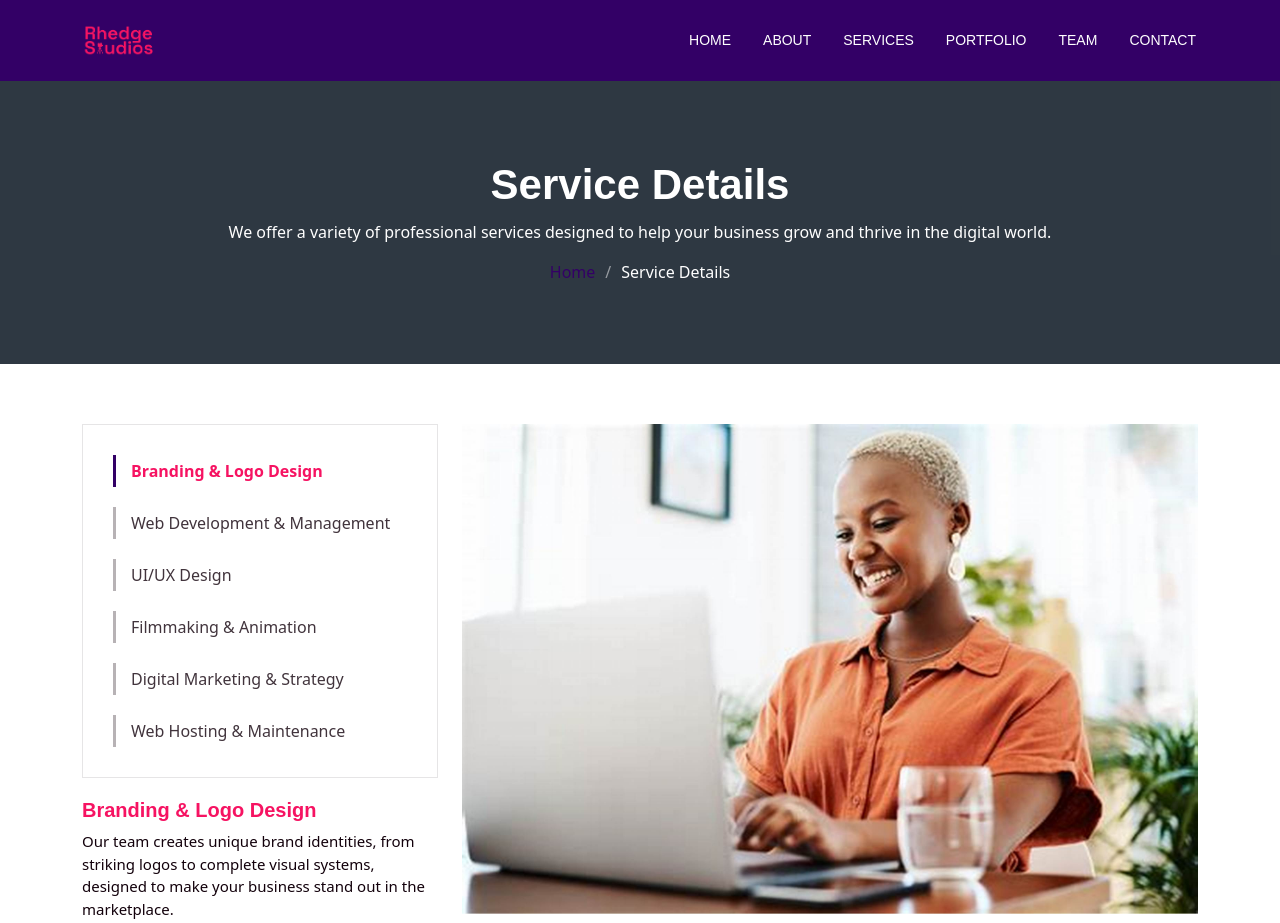
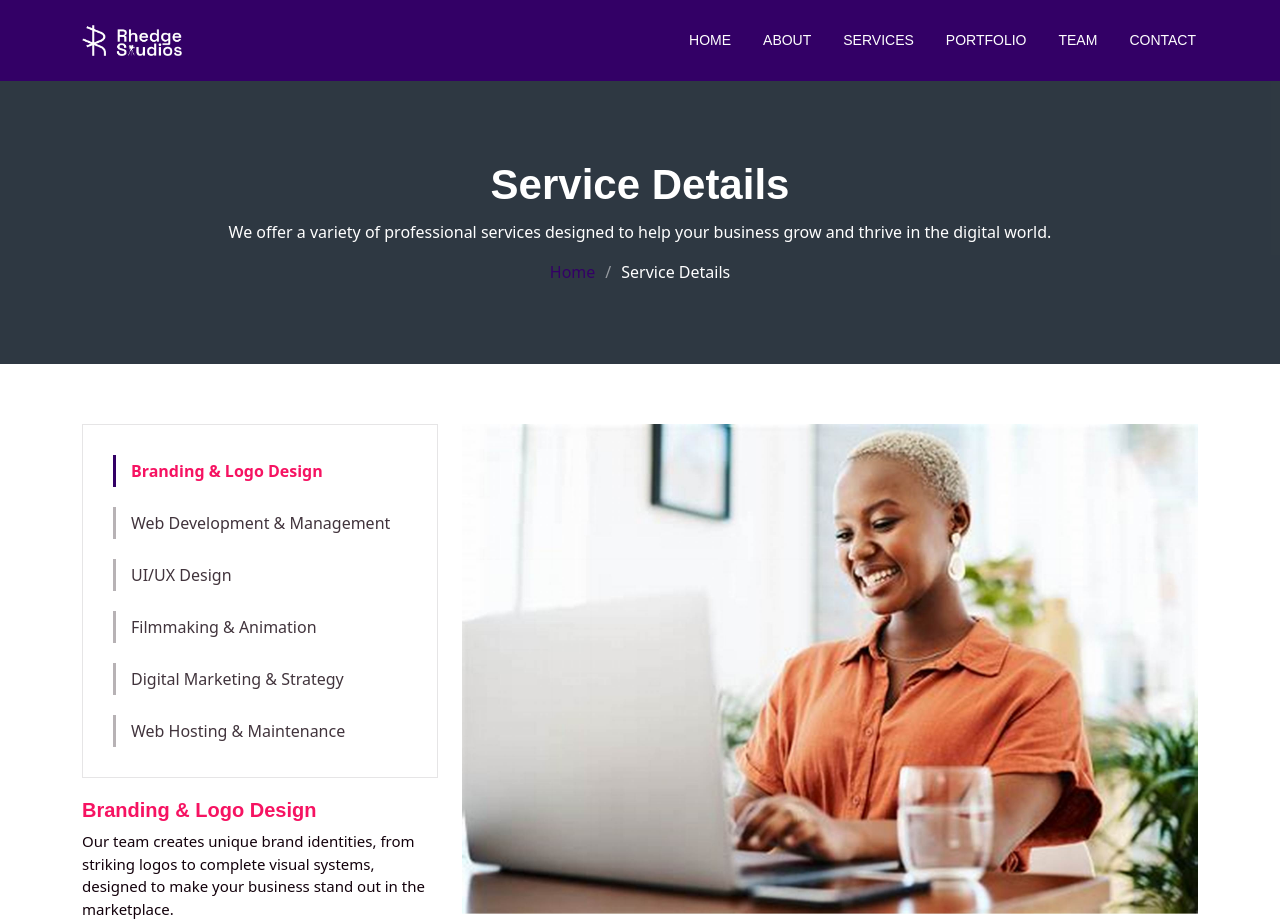
Before and after one commit to Saviourpat/rhedgelive, a plain HTML site: page service-details.html in a window 1280 px wide. Shown: the top 923 px of the page. Drawn offline with Linux system fonts and the light colour scheme.

Commit message:
Update service-details.html

```diff
--- a/service-details.html
+++ b/service-details.html
@@ -43,7 +43,7 @@
 
       <a href="index.html" class="logo d-flex align-items-center">
         <!-- Uncomment the line below if you also wish to use an image logo -->
-        <img src="d.png" alt="">
+        <img src="l.png" alt="">
         <h1 class="sitename"></h1>
       </a>
 
```
